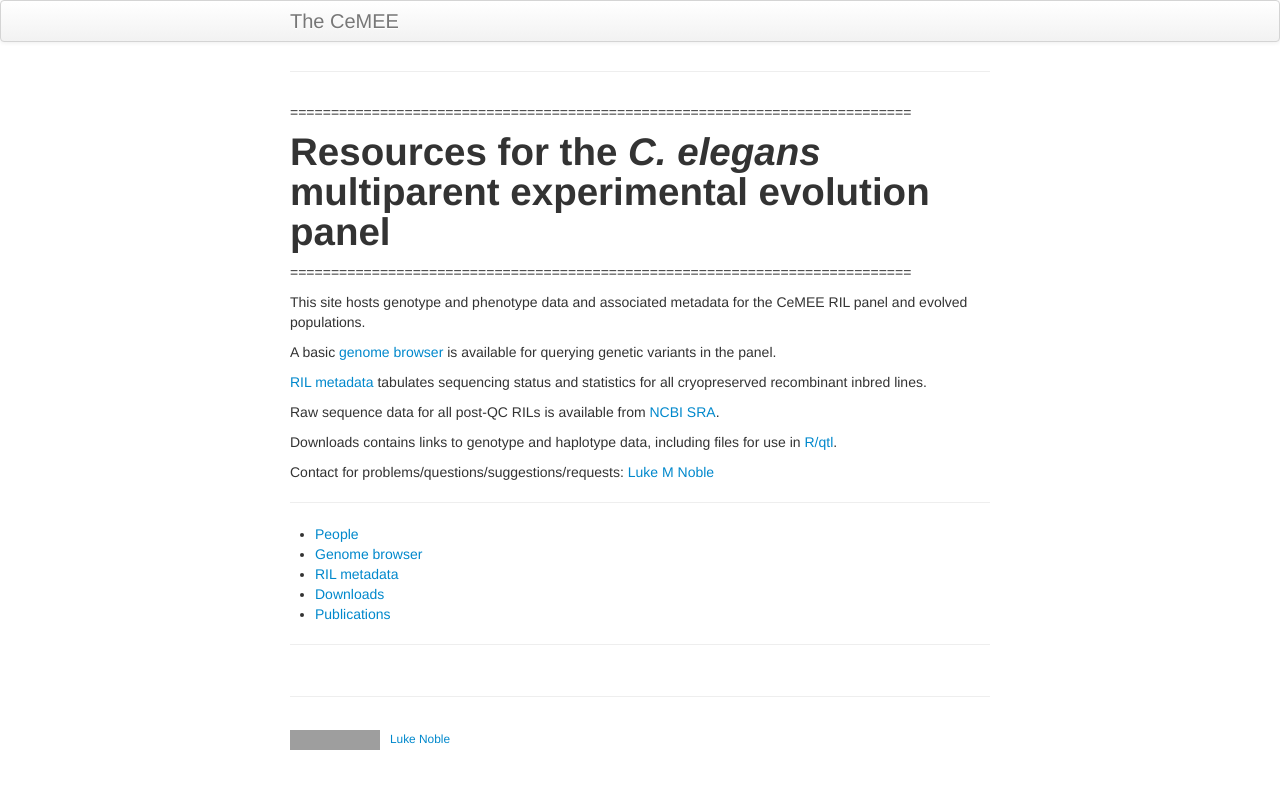
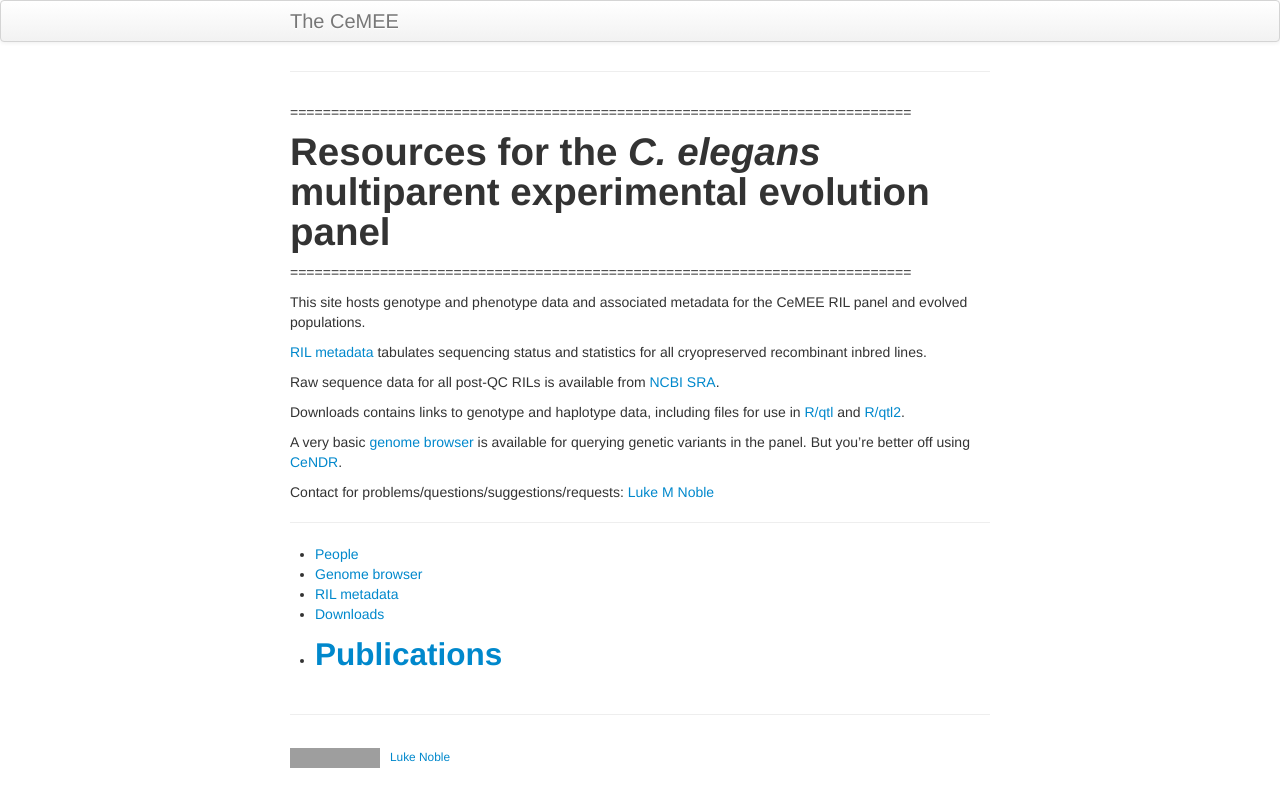
Before and after one commit to lukemn/cemee, a Jekyll site: the page built from index.md, in a window 1280 px wide. Shown: the top 807 px of the page. Built offline with Jekyll 4.4.1, drawn with Linux system fonts in a browser that asks for light colours; our own code applies the rules of GitHub Pages for plain Markdown files; grey boxes are pictures that could not be loaded.

Commit message:
v2 update

```diff
--- a/index.md
+++ b/index.md
@@ -4,13 +4,13 @@
 
 This site hosts genotype and phenotype data and associated metadata for the CeMEE RIL panel and evolved populations.
 
-A basic [genome browser](https://lukemn.github.io/cemee_jbrowse) is available for querying genetic variants in the panel.
-
 [RIL metadata](https://lukemn.github.io/cemee/pages/rilMeta.html) tabulates sequencing status and statistics for all cryopreserved recombinant inbred lines.
 
 Raw sequence data for all post-QC RILs is available from [NCBI SRA](https://www.ncbi.nlm.nih.gov/bioproject/PRJNA557613/).
 
-Downloads contains links to genotype and haplotype data, including files for use in [R/qtl](http://www.rqtl.org/).
+Downloads contains links to genotype and haplotype data, including files for use in [R/qtl](http://www.rqtl.org/) and [R/qtl2](https://kbroman.org/qtl2/).
+
+A very basic [genome browser](https://lukemn.github.io/cemee_jbrowse) is available for querying genetic variants in the panel. But you're better off using [CeNDR](https://elegansvariation.org/data/browser).
 
 Contact for problems/questions/suggestions/requests: [Luke M Noble](email:luke.noble@gmail.com)
 
@@ -20,5 +20,4 @@ Contact for problems/questions/suggestions/requests: [Luke M Noble](email:luke.n
 - [RIL metadata](pages/rilMeta.html)
 - [Downloads](pages/Download.html)
 - [Publications](pages/publications.html)
-
 ---
--- a/pages/Download.Rmd
+++ b/pages/Download.Rmd
@@ -16,5 +16,5 @@ All processed files are housed in the [CeMEE v2 repo](https://github.com/lukemn/
 * [RIL LD thinned SNV](https://github.com/lukemn/cemee/tree/gh-pages/cemee_v2_resource/genotypes) Pre-pruned marker positions for QTL mapping in WS220 and WS245 coordinates, thresholded at $r^2$ < 0.5, 0.9, 0.99.
 * [RIL haplotypes](https://github.com/lukemn/cemee/tree/gh-pages/cemee_v2_resource/haplotypes) [RABBIT](https://github.com/chaozhi/RABBIT) Haplotype reconstructions. There's a single tsv file for each chromosome and population replicate, giving the Viterbi decoded path for RILs as an integer vector (corresponding to the alphanumerically ordered founders). Markers were pruned to remove fully redundant information, and the positions are listed in WS220 coordinates [here](https://github.com/lukemn/cemee/tree/gh-pages/cemee_v2_resource/haplotypes/WS220_gtkup_v2_snps_ld0.999.csv.gz). Full marginal reconstruction files are available by request (they're large).
 
-* [R/qtl files](https://github.com/lukemn/cemee/tree/gh-pages/cemee_v2_resource/rqtl) Pre-built csv input for [R/qtl](https://rqtl.org/).
-* [R/qtl2 files](https://github.com/lukemn/cemee/tree/gh-pages/cemee_v2_resource/rqtl) Pre-built zip archive input for [R/qtl2](https://kbroman.org/qtl2/).
+* [R/qtl files](https://github.com/lukemn/cemee/tree/gh-pages/cemee_v2_resource/rqtl) Pre-built csv input for [R/qtl](https://rqtl.org/). Available in WS220 and WS245 coordinates, and pre-pruned by LD.
+* [R/qtl2 files](https://github.com/lukemn/cemee/tree/gh-pages/cemee_v2_resource/rqtl) Pre-built zip archive input for [R/qtl2](https://kbroman.org/qtl2/). Available in WS220 and WS245 coordinates, and pre-pruned by LD.
```
